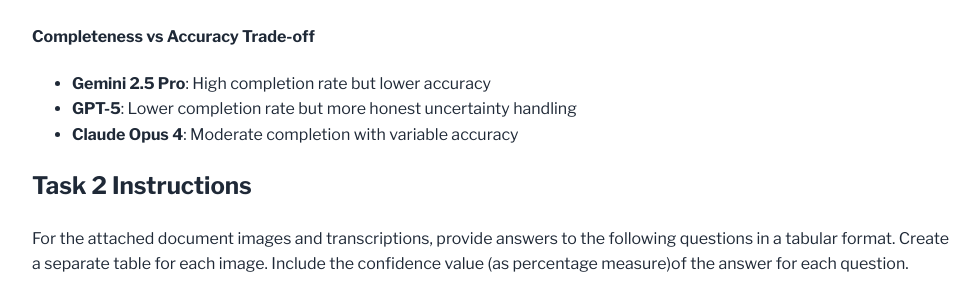
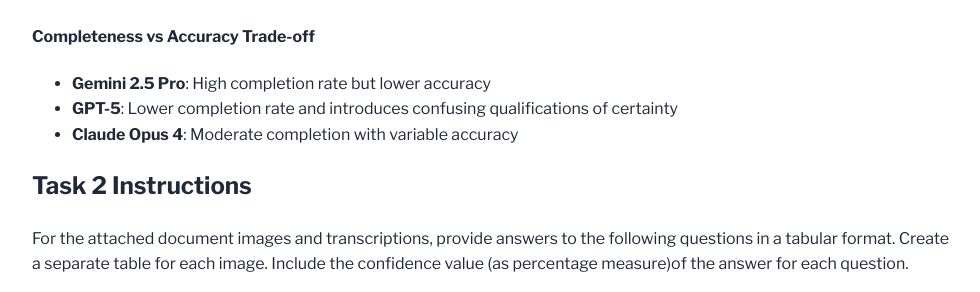
Before and after one commit to sets-architecture/sets-architecture.github.io, a Jekyll site: the page built from propel-1.4.md, in a window 1280 px wide and 900 px high, scrolled down 1160 px. Shown: the part 161-453 px from the top of the window, without its empty margins (148-1128 px from the left). Built offline with Jekyll 4.4.1, drawn with Linux system fonts in a browser that asks for light colours; our own code applies the rules of GitHub Pages for plain Markdown files.

Commit message:
minor edit

```diff
--- a/propel-1.4.md
+++ b/propel-1.4.md
@@ -40,7 +40,7 @@
 
 #### Completeness vs Accuracy Trade-off
 - **Gemini 2.5 Pro**: High completion rate but lower accuracy
-- **GPT-5**: Lower completion rate but more honest uncertainty handling
+- **GPT-5**: Lower completion rate and introduces confusing qualifications of certainty
 - **Claude Opus 4**: Moderate completion with variable accuracy
 
 
```
